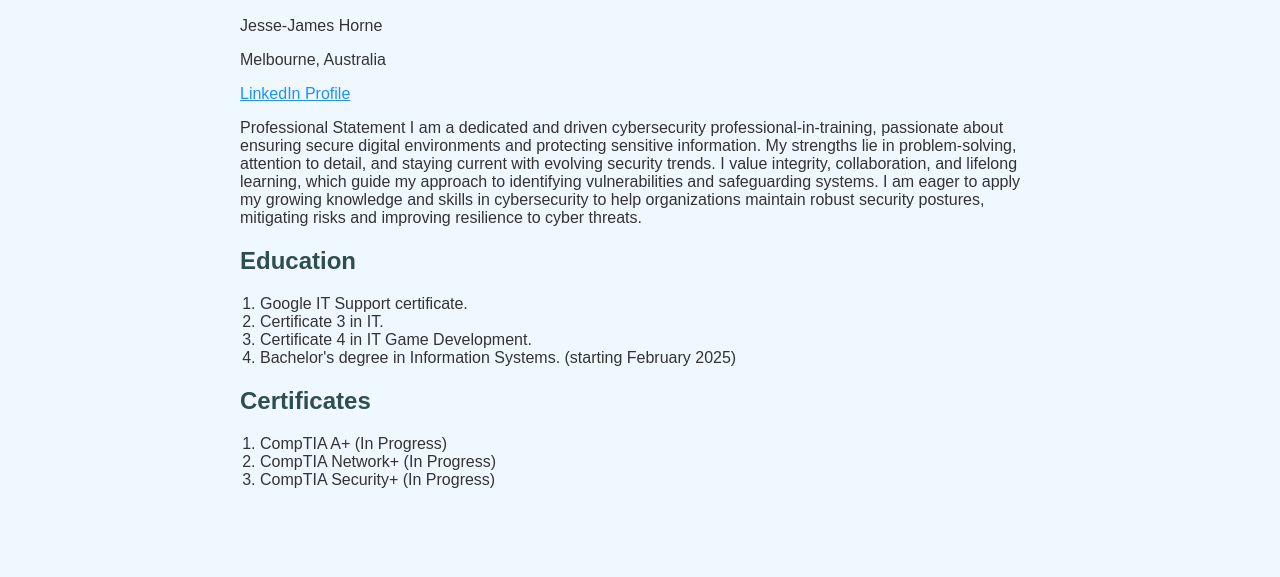
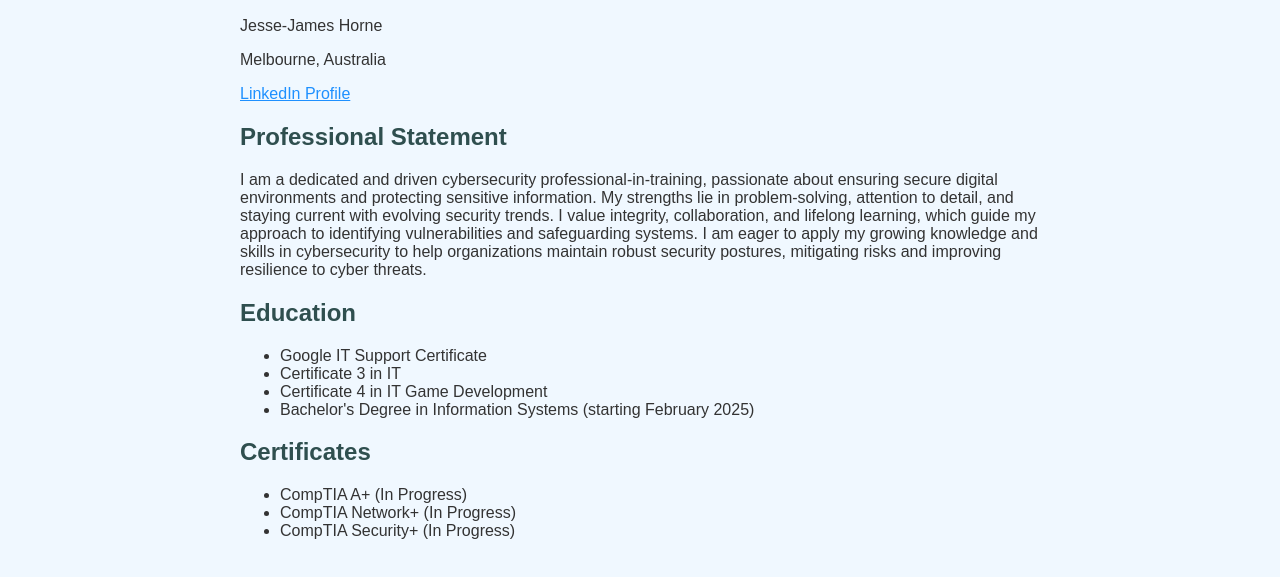
Before and after one commit to Vengefulvv/Portfolio, a plain HTML site: page resume.html in a window 1280 px wide. Shown: the part 169-746 px from the top of the page. Drawn offline with Linux system fonts and the light colour scheme.

Commit message:
statment

```diff
--- a/resume.html
+++ b/resume.html
@@ -3,7 +3,7 @@
 <head>
   <meta charset="UTF-8">
   <meta name="viewport" content="width=device-width, initial-scale=1.0">
-  <title>Resume</title>
+  <title>Resume - Jesse-James Horne</title>
   <link rel="stylesheet" href="style.css">
 </head>
 <body>
@@ -16,30 +16,39 @@
       </ul>
     </nav>
   </header>
+
   <main>
     <h1>Jesse-James Horne's Resume</h1>
+
+    <!-- Contact Information Section -->
     <section id="pinfo">
       <h2>Contact Information</h2>
       <p>Jesse-James Horne</p>
       <p>Melbourne, Australia</p>
       <p><a href="https://www.linkedin.com/in/jessejameshorne/">LinkedIn Profile</a></p>
-      <p>Professional Statement
-        I am a dedicated and driven cybersecurity professional-in-training, passionate about ensuring secure digital environments and protecting sensitive information. My strengths lie in problem-solving, attention to detail, and staying current with evolving security trends. I value integrity, collaboration, and lifelong learning, which guide my approach to identifying vulnerabilities and safeguarding systems. I am eager to apply my growing knowledge and skills in cybersecurity to help organizations maintain robust security postures, mitigating risks and improving resilience to cyber threats.</p>
+
+      <!-- Professional Statement -->
+      <h2>Professional Statement</h2>
+      <p>I am a dedicated and driven cybersecurity professional-in-training, passionate about ensuring secure digital environments and protecting sensitive information. My strengths lie in problem-solving, attention to detail, and staying current with evolving security trends. I value integrity, collaboration, and lifelong learning, which guide my approach to identifying vulnerabilities and safeguarding systems. I am eager to apply my growing knowledge and skills in cybersecurity to help organizations maintain robust security postures, mitigating risks and improving resilience to cyber threats.</p>
     </section>
+
+    <!-- Education Section -->
     <section id="education">
       <h2>Education</h2>
-      <ol>
-        <li>Google IT Support certificate.</li>
-        <li>Certificate 3 in IT.</li>
-        <li>Certificate 4 in IT Game Development.</li>
-        <li>Bachelor's degree in Information Systems. (starting February 2025)</li>
-      </ol>
+      <ul>
+        <li>Google IT Support Certificate</li>
+        <li>Certificate 3 in IT</li>
+        <li>Certificate 4 in IT Game Development</li>
+        <li>Bachelor's Degree in Information Systems (starting February 2025)</li>
+      </ul>
+
+      <!-- Certificates Section -->
       <h2>Certificates</h2>
-      <ol>
+      <ul>
         <li>CompTIA A+ (In Progress)</li>
         <li>CompTIA Network+ (In Progress)</li>
         <li>CompTIA Security+ (In Progress)</li>
-      </ol>
+      </ul>
     </section>
   </main>
 </body>
```
